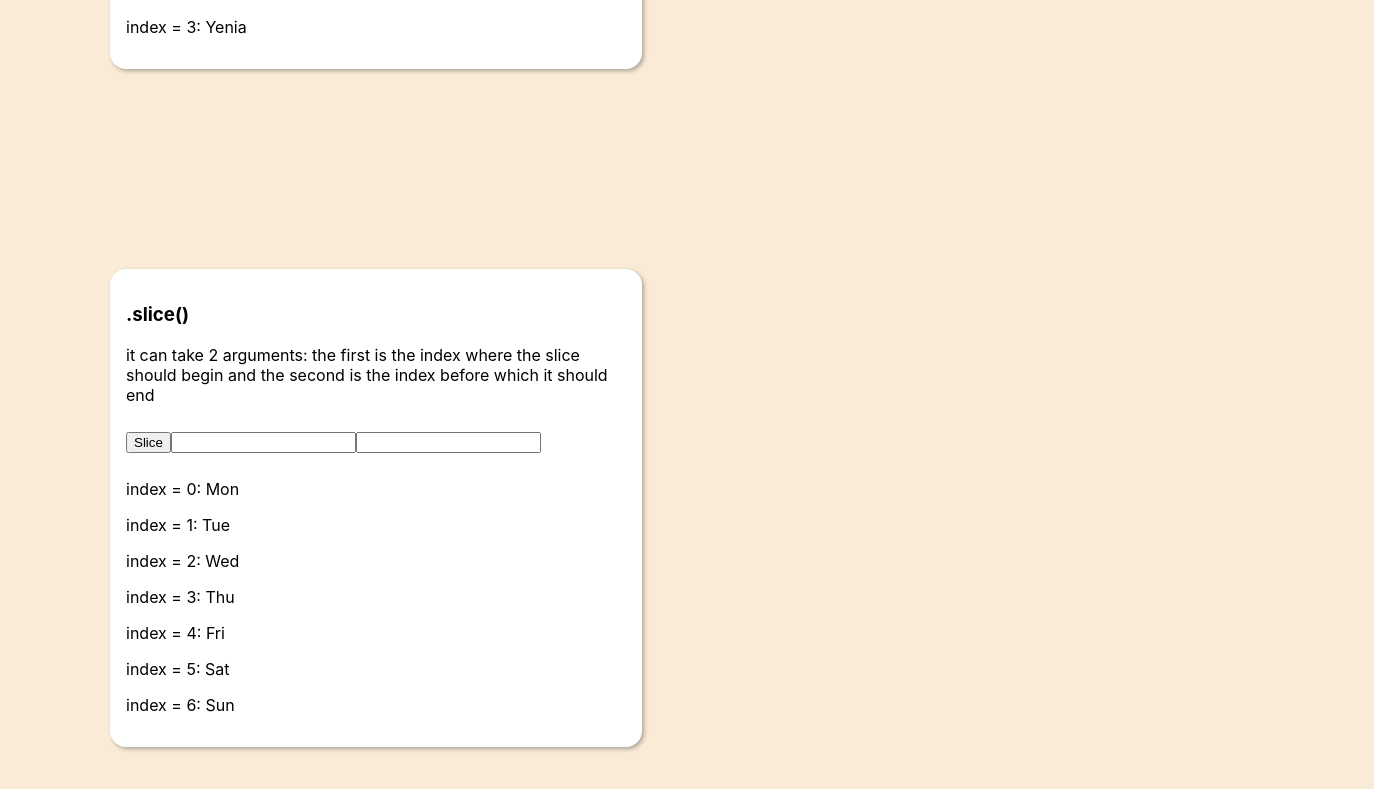
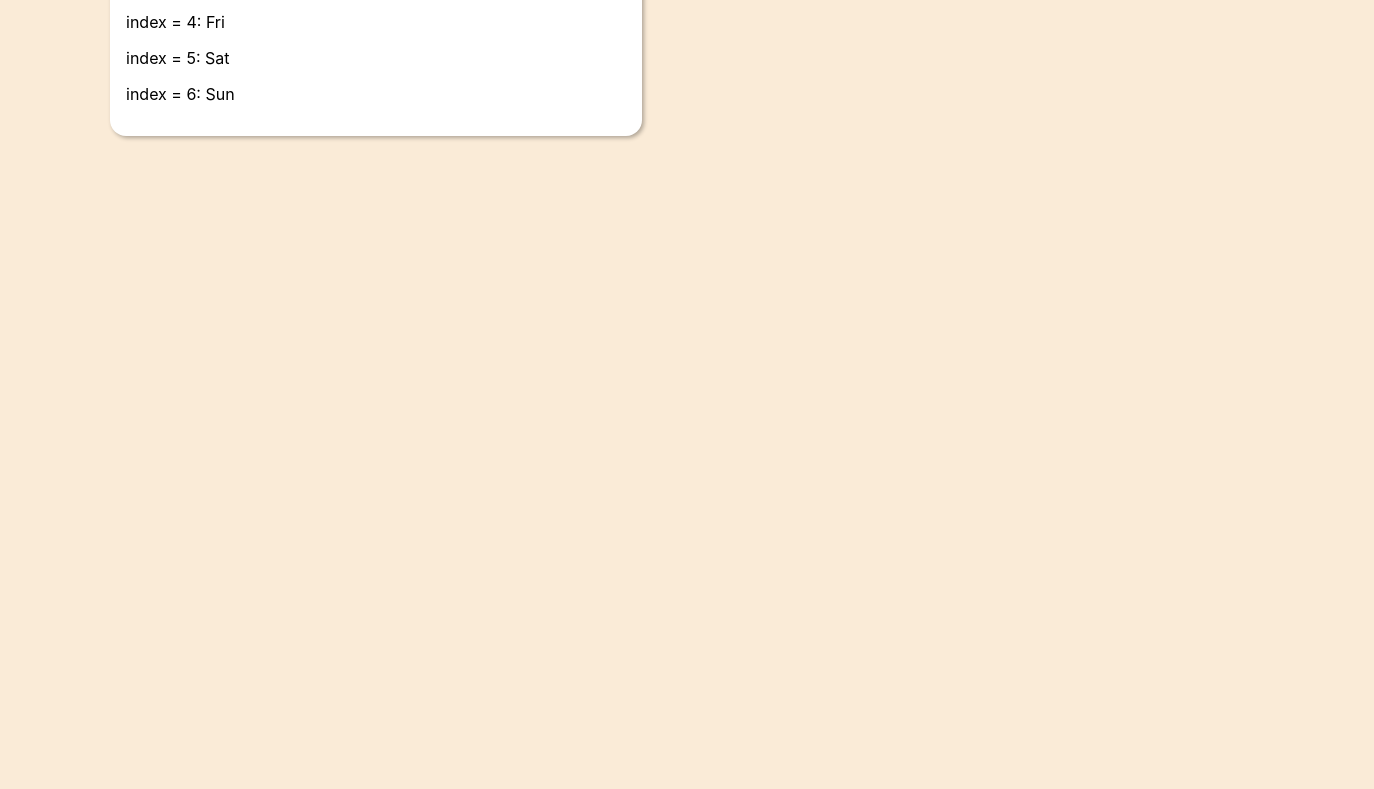
Before and after one commit to Mokleins/array-and-methods, a React (Create React App) app: page / in a window 1280 px wide. Shown: the part 1053-1842 px from the top of the page, 1374 px wide, since content can reach past the window. After the commit the page ends 1289 px from the top, so only its background shows below. Built offline with nearby package versions, Linux system fonts and the light colour scheme.

Commit message:
Updating

```diff
--- a/src/App.js
+++ b/src/App.js
@@ -6,9 +6,11 @@ function App() {
   return (
     <div className="App" >
       <header className="App-header">
+      <div className="cards">
       <Push />
       <Unshift />
       <Slice />
+      </div>
       </header>
     </div>
   );
--- a/src/components/Push.js
+++ b/src/components/Push.js
@@ -32,7 +32,6 @@ function Push() {
 
   return (
     <>
-      <div className="cards">
         <div className="card">
           <h3>.push()</h3>
           <p>It adds elements to the end of the array</p>
@@ -65,7 +64,6 @@ function Push() {
             );
           })}
         </div>
-      </div>
     </>
   );
 }
--- a/src/components/Slice.js
+++ b/src/components/Slice.js
@@ -34,7 +34,6 @@ function Slice() {
 
   return (
     <>
-      <div className="cards">
         <div className="card">
           <h3>.slice()</h3>
           <p>
@@ -68,7 +67,6 @@ function Slice() {
             })}
           </div>
         </div>
-      </div>
     </>
   );
 }
```
